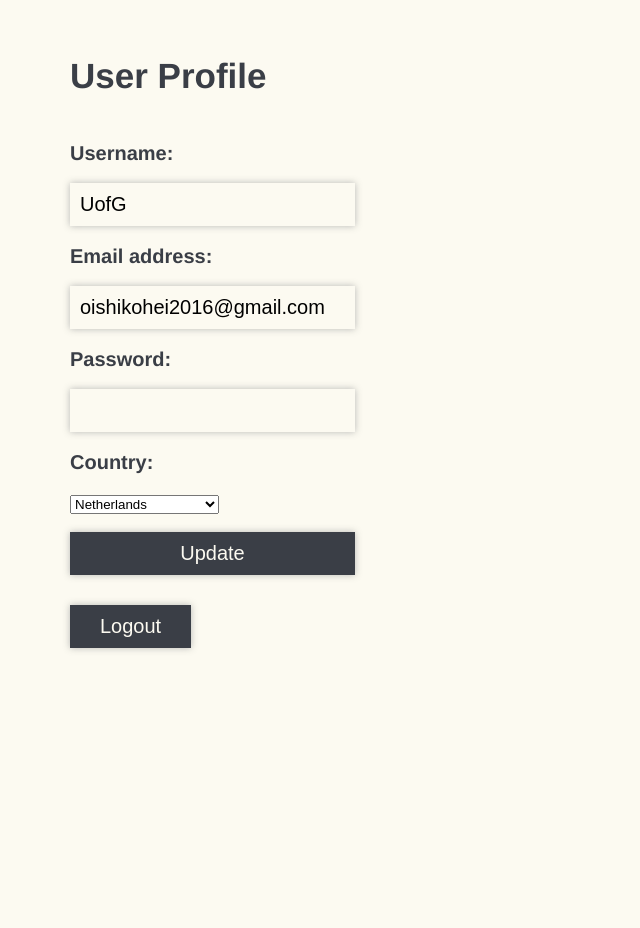
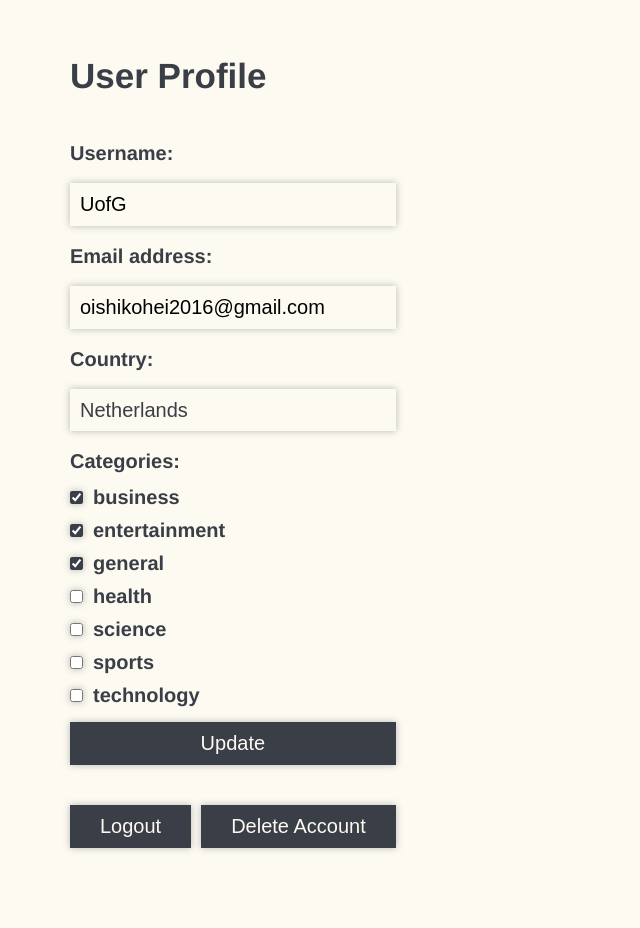
Before and after one commit to yogesh-ch-ss/briefly, a Django app: page /accounts/profile_setting in a window 1280 px wide. Shown: the part 95-1023 px from the top of the page, without its empty margins (0-640 px from the left). Before the commit the page ends 746 px from the top, so only its background shows below. Run offline with Django 5.2, Linux system fonts and the light colour scheme; a user stored in the database is signed in; data comes from the database, SQL or seed files in the repository; both versions use the stored data as it was after the commit.

Commit message:
added user authentication

```diff
--- a/briefly_app/forms.py
+++ b/briefly_app/forms.py
@@ -2,29 +2,6 @@ from django import forms
 from .models import CATEGORY_CHOICES, BrieflyUser, Category, UserCategory
 from .models import COUNTRY_CHOICES
 
-
-class BrieflyUserSignupForm(forms.ModelForm):
-    class Meta:
-        model = BrieflyUser
-        fields = ['username', 'email', 'password', 'country']
-        widgets = {
-            'password': forms.PasswordInput(),
-            'country': forms.Select(choices=COUNTRY_CHOICES),
-        }
-        widgets = {
-            'password': forms.PasswordInput(),
-        }
-        help_texts = {
-            'username': None,
-        }
-
-class BrieflyUserLoginForm(forms.ModelForm):
-    class Meta:
-        model = BrieflyUser
-        fields = ['username', 'password']
-        widgets = {
-            'password': forms.PasswordInput(),
-        }
 
 class CategoryForm(forms.Form):
     categories = forms.MultipleChoiceField(
@@ -38,3 +15,83 @@ class CategoryForm(forms.Form):
         for category_name in selected_categories:
             category = Category.objects.get(CategoryName=category_name)
             UserCategory.objects.create(UserID=user, CategoryID=category)
+
+class BrieflyUserSignupForm(forms.ModelForm):
+    password_confirmation = forms.CharField(widget=forms.PasswordInput())
+    categories = forms.MultipleChoiceField(
+        choices=CATEGORY_CHOICES,
+        widget=forms.CheckboxSelectMultiple
+    )
+
+    class Meta:
+        model = BrieflyUser
+        fields = ['username', 'email', 'password', 'password_confirmation', 'country', 'categories']
+        widgets = {
+            'password': forms.PasswordInput(),
+            'country': forms.Select(choices=COUNTRY_CHOICES),
+        }
+        initial = {
+            'country': 'YourDefaultCountryCode',  # Replace 'YourDefaultCountryCode' with the desired default country code
+        }
+        help_texts = {
+            'username': None,
+        }
+
+    def clean(self):
+        cleaned_data = super().clean()
+        password = cleaned_data.get("password")
+        password_confirmation = cleaned_data.get("password_confirmation")
+
+        if password and password_confirmation and password != password_confirmation:
+            self.add_error('password_confirmation', "Passwords do not match")
+
+        return cleaned_data
+
+    def save(self, commit=True):
+        user = super().save(commit=False)
+        user.set_password(self.cleaned_data['password'])
+        if commit:
+            user.save()
+            selected_categories = self.cleaned_data['categories']
+            for category_name in selected_categories:
+                category, created = Category.objects.get_or_create(CategoryName=category_name)
+                UserCategory.objects.create(UserID=user, CategoryID=category)
+        return user
+
+class BrieflyUserProfileForm(forms.ModelForm):
+    categories = forms.MultipleChoiceField(
+        choices=CATEGORY_CHOICES,
+        widget=forms.CheckboxSelectMultiple
+    )
+
+    class Meta:
+        model = BrieflyUser
+        fields = ['username', 'email', 'country', 'categories']
+        widgets = {
+            'country': forms.Select(choices=COUNTRY_CHOICES),
+        }
+        help_texts = {
+            'username': None,
+        }
+
+    def __init__(self, *args, **kwargs):
+        user = kwargs.pop('instance', None)
+        super().__init__(*args, **kwargs)
+        if user:
+            user_categories = UserCategory.objects.filter(UserID=user).values_list('CategoryID__CategoryName', flat=True)
+            self.fields['categories'].initial = list(user_categories)
+            self.fields['username'].initial = user.username
+            self.fields['email'].initial = user.email
+            self.fields['country'].initial = user.country
+
+
+class BrieflyUserLoginForm(forms.ModelForm):
+    class Meta:
+        model = BrieflyUser
+        fields = ['username', 'password']
+        widgets = {
+            'password': forms.PasswordInput(),
+        }
+        help_texts = {
+            'username': None,
+        }
--- a/briefly_app/templates/briefly_layout.html
+++ b/briefly_app/templates/briefly_layout.html
@@ -15,6 +15,8 @@
     </a>
   </head>
   <body class="container">
-    {% include "briefly_navbar.html" %} {% block body %} {% endblock %}
+    {% include "briefly_navbar.html" %}
+    {% block body %}
+    {% endblock %}
   </body>
 </html>
--- a/briefly_app/templates/login.html
+++ b/briefly_app/templates/login.html
@@ -8,8 +8,8 @@
       {{ user_login_form.as_p }}
       <input class="button" type="submit" value="login" />
     </form>
-    <span>if you do not have an account please signup with</span>
-    <a href="{% url 'briefly:user_signup' %}" class="button">Signup</a>
+    <span>if you do not have an account please <a href="{% url 'briefly:user_signup' %}"><b>sign up</b></a>
+    </span>
   </div>
 </div>
 {% endblock %}
--- a/briefly_app/templates/template_headlines.html
+++ b/briefly_app/templates/template_headlines.html
@@ -1,9 +1,4 @@
 {% extends "./briefly_layout.html" %} {% load static %} {% block body %}
-<div class="categories">
-  <a href="/template_headlines/template_add_category">
-    <button class="button">Edit Categories</button>
-  </a>
-</div>
 <div class="headlines">
   <div class="headlines--category">
     <h3 class="headlines--category--name">&#9724; Business</h3>
--- a/briefly_app/templates/user_profile.html
+++ b/briefly_app/templates/user_profile.html
@@ -5,13 +5,19 @@
     <form method="POST" action="{% url 'briefly:user_profile_setting' %}" enctype="multipart/form-data">
       {% csrf_token %}
       <div class="login--form--input">
-      {{ user_signup_form.as_p }}
+      {{ user_profile_form.as_p }}
       <input class="button" type="submit" value="Update" />
     </form>
   </div>
-  <form method="POST" action="{% url 'briefly:user_logout' %}" enctype="multipart/form-data">
-    {% csrf_token %}
-    <input class="button" type="submit" value="Logout" />
-  </form>
+  <div class="account--action">
+    <form method="POST" action="{% url 'briefly:user_logout' %}" enctype="multipart/form-data">
+      {% csrf_token %}
+      <input class="button" type="submit" value="Logout" />
+    </form>
+    <form method="POST" action="{% url 'briefly:user_delete_account' %}" enctype="multipart/form-data">
+      {% csrf_token %}
+      <input class="button" type="submit" value="Delete Account" />
+    </form>
+  </div>
 </div>
 {% endblock %}
--- a/briefly_app/views.py
+++ b/briefly_app/views.py
@@ -1,12 +1,12 @@
 from django.shortcuts import render, redirect
 from django.http import HttpResponse
-from briefly_app.forms import BrieflyUserSignupForm, BrieflyUserLoginForm, CategoryForm
+from briefly_app.forms import BrieflyUserSignupForm, BrieflyUserLoginForm, CategoryForm, BrieflyUserProfileForm
 from django.contrib.auth import authenticate, login
 from django.contrib.auth import logout
 from django.views.decorators.http import require_POST
 from django.contrib.auth.decorators import login_required
 
-from briefly_app.models import UserCategory
+from briefly_app.models import Category, UserCategory
 
 # Signup, Login, Logout, Signout
 # check if user is authenticated or not
@@ -18,10 +18,8 @@ def user_signup(request):
     if request.method == 'POST':
         user_signup_form = BrieflyUserSignupForm(data=request.POST)
         if user_signup_form.is_valid():
-            user = user_signup_form.save()
-            user.set_password(user.password)
-            user.save()
-            print(user)
+            user_signup_form.save()  # Save the user and related categories in one go
+            print('User created')
             # when the sign up is successful, redirect to login page
             return redirect('briefly:user_login')
         else:
@@ -30,32 +28,24 @@ def user_signup(request):
         user_signup_form = BrieflyUserSignupForm()
     return render(request, 'signup.html', {
         'user_signup_form': user_signup_form,
-        'type' : 'signup',
-        })
+    })
 
 def user_login(request):
     # if user is authenticated, redirect to top_page
     if request.user.is_authenticated:
         return redirect('briefly:top_page')
     if request.method == 'POST':
-        user_login_form = BrieflyUserLoginForm(data=request.POST)
-        if user_login_form.is_valid():
-            username = user_login_form.cleaned_data['username']
-            password = user_login_form.cleaned_data['password']
-            print(username, password)
-            user = authenticate(username=username, password=password)
-            print(user)
-            if user:
-                if user.is_active:
-                    login(request, user)
-                    return redirect('briefly:top_page')
-                else:
-                    return HttpResponse("Your account is disabled.")
+        username = request.POST.get('username')
+        password = request.POST.get('password')
+        user = authenticate(username=username, password=password)
+        if user:
+            if user.is_active:
+                login(request, user)
+                return redirect('briefly:top_page')
             else:
-                return HttpResponse("Invalid login details.")
+                return HttpResponse("Your account is disabled.")
         else:
-            print(user_login_form.errors)
-            return redirect('briefly:top_page')
+            return HttpResponse("Invalid login details.")
     else:
         user_login_form = BrieflyUserLoginForm()
         return render(request, 'login.html', {'user_login_form': user_login_form})
@@ -100,23 +90,27 @@ def user_category_preference(request):
 def user_profile_setting(request):
     user = request.user
     if request.method == 'POST':
-        user_signup_form = BrieflyUserSignupForm(request.POST, instance=user)
-        if user_signup_form.is_valid():
-            if user_signup_form.cleaned_data['username'] != user.username:
-                user.username = user_signup_form.cleaned_data['username']
-            if user_signup_form.cleaned_data['email'] != user.email:
-                user.email = user_signup_form.cleaned_data['email']
-            if user_signup_form.cleaned_data['country'] != user.country:
-                user.country = user_signup_form.cleaned_data['country']
-            user.save()
-            # login user with new credential
-            user = authenticate(email=user.email, password=user.password)
-            login(request, user)
+        # get name, email, country, and categories from the form
+        # not using is_valid() because the form is not valid when the user does not select any category
+        username = request.POST.get('username')
+        email = request.POST.get('email')
+        country = request.POST.get('country')
+        categories = request.POST.getlist('categories')
+        print(categories)
+        user.username = username
+        user.email = email
+        user.country = country
+        user.save()
+
+        UserCategory.objects.filter(UserID=user).delete()
+        for category in categories:
+            category, created = Category.objects.get_or_create(CategoryName=category)
+            UserCategory.objects.create(UserID=user, CategoryID=category)
+        return redirect('briefly:user_profile_setting')
     else:
-        user_signup_form = BrieflyUserSignupForm(instance=user)
-    return render(request, 'user_profile.html', {
-        'type' : 'update',
-        'user_signup_form': user_signup_form
+        user_profile_form = BrieflyUserProfileForm(instance=user)
+        return render(request, 'user_profile.html', {
+        'user_profile_form': user_profile_form
         })
 
 
--- a/static/css/styles.css
+++ b/static/css/styles.css
@@ -118,7 +118,7 @@ body img {
   flex-wrap: wrap;
   margin-bottom: 2rem;
 }
-.signup--form--input > input, .signup--form--input label, .login--form--input > input, .login--form--input label, .logout--form--input > input, .logout--form--input label, .profile--form--input > input, .profile--form--input label {
+.signup--form--input > p, .signup--form--input input, .signup--form--input label, .login--form--input > p, .login--form--input input, .login--form--input label, .logout--form--input > p, .logout--form--input input, .logout--form--input label, .profile--form--input > p, .profile--form--input input, .profile--form--input label {
   width: 100%;
 }
 @media (max-width: 900px) {
@@ -129,6 +129,15 @@ body img {
     align-items: center;
     flex-wrap: wrap;
   }
+}
+
+.account--action {
+  width: 100%;
+  display: flex;
+  justify-content: space-between;
+  align-items: center;
+  flex-wrap: wrap;
+  gap: 1rem;
 }
 
 .category {
@@ -366,15 +375,16 @@ input, button, label {
 }
 
 input {
-  margin: 1rem 0;
+  margin-top: 1rem;
+  margin-bottom: 1rem;
   padding: 1rem;
   background: transparent;
   border: transparent;
   box-shadow: 0 0 7px rgba(58, 62, 70, 0.35);
 }
 
-input:focus-visible {
-  border-color: #3a3e46;
+input:focus:not([type=checkbox]) {
+  outline: 2px solid #3a3e46;
 }
 
 label {
@@ -382,44 +392,24 @@ label {
   display: block;
 }
 
-input[type=checkbox] {
-  display: none;
-}
-
-.category-label {
-  padding: 1rem 2rem;
-  color: #fcfaf1;
-  background-color: #3a3e46;
-  display: inline-flex;
-  align-items: center;
-  justify-content: center;
-  background-color: transparent;
-  color: #3a3e46;
-  padding: 1rem 2rem;
-  cursor: pointer;
-  box-shadow: 0 0 7px rgba(58, 62, 70, 0.35);
-  transition: background-color 0.3s, color 0.3s;
-}
-
-input[type=checkbox]:checked + .category-label {
-  background-color: #3a3e46;
-  color: #fcfaf1;
-}
-
-.category-label :hover {
-  background-color: transparent;
-}
-
-.selectbox {
+select {
   width: 100%;
   display: inline-flex;
   align-items: center;
   position: relative;
   margin-top: 1rem;
+  margin-bottom: 1rem;
   box-shadow: 0 0 7px rgba(58, 62, 70, 0.35);
+  appearance: none;
+  padding: 1rem;
+  border: none;
+  background-color: transparent;
+  color: #3a3e46;
+  font-size: 1em;
+  cursor: pointer;
 }
 
-.selectbox::after {
+select::after {
   position: absolute;
   right: 15px;
   width: 10px;
@@ -430,18 +420,34 @@ input[type=checkbox]:checked + .category-label {
   pointer-events: none;
 }
 
-.selectbox select {
-  appearance: none;
-  padding: 1rem;
-  border: none;
-  background-color: transparent;
-  color: #3a3e46;
-  font-size: 1em;
-  cursor: pointer;
+input[type=checkbox]:checked {
+  accent-color: #3a3e46;
 }
 
-.selectbox-5 select:focus {
+select:focus {
   outline: none;
+}
+
+#id_categories {
+  width: 100%;
+  display: flex;
+  flex-direction: column;
+  justify-content: center;
+  align-items: start;
+  flex-wrap: wrap;
+}
+#id_categories div {
+  width: 100%;
+}
+#id_categories div label {
+  display: flex;
+  justify-content: start;
+  align-items: center;
+  flex-wrap: wrap;
+}
+#id_categories div label > input {
+  width: min-content;
+  margin-right: 1rem;
 }
 
 .ul {
--- a/static/scss/_components.scss
+++ b/static/scss/_components.scss
@@ -25,16 +25,19 @@
 
 // input
 input {
-  margin : 1rem 0;
-  padding: 1rem;
+  @include MarginTop1rem;
+  @include MarginBottom1rem;
+  @include Padding1rem;
   background: transparent;
   border: transparent;
   @include BoxShadow;
   // transition: border-color 0.3s ease-in-out;
 }
 // when input is clicked, change border color
-input:focus-visible {
-  border-color: $text-color;
+input:focus {
+  &:not([type="checkbox"]) {
+    outline: 2px solid $text-color;
+  }
 }
 
 label {
@@ -42,45 +45,54 @@ label {
   display: block;
 }
 
-input[type="checkbox"] {
-  display: none;
-}
+// input[type="checkbox"] {
+//   display: none;
+// }
 
-.category-label {
-  padding: 1rem 2rem;
-  color: $background-color;
-  background-color: $text-color;
-  display: inline-flex;
-  align-items: center;
-  justify-content: center;
-  background-color: transparent;
-  color: $text-color;
-  padding: 1rem 2rem;
-  cursor: pointer;
-  @include BoxShadow;
-  transition: background-color 0.3s, color 0.3s;
-}
+// .category-label {
+//   padding: 1rem 2rem;
+//   color: $background-color;
+//   background-color: $text-color;
+//   display: inline-flex;
+//   align-items: center;
+//   justify-content: center;
+//   background-color: transparent;
+//   color: $text-color;
+//   padding: 1rem 2rem;
+//   cursor: pointer;
+//   @include BoxShadow;
+//   transition: background-color 0.3s, color 0.3s;
+// }
 
-input[type="checkbox"]:checked + .category-label  {
-  background-color: $text-color;
-  color: $background-color;
-}
+// input[type="checkbox"]:checked + .category-label  {
+//   background-color: $text-color;
+//   color: $background-color;
+// }
 
-.category-label :hover {
-  background-color: transparent;
-}
+// .category-label :hover {
+//   background-color: transparent;
+// }
 
 //select
-.selectbox {
+// select
+select {
   width: 100%;
   display: inline-flex;
   align-items: center;
   position: relative;
   @include MarginTop1rem;
+  @include MarginBottom1rem;
   @include BoxShadow;
+  appearance: none;
+  padding: 1rem;
+  border: none;
+  background-color: transparent;
+  color: $text-color;
+  font-size: 1em;
+  cursor: pointer;
 }
 
-.selectbox::after {
+select::after {
   position: absolute;
   right: 15px;
   width: 10px;
@@ -91,18 +103,27 @@ input[type="checkbox"]:checked + .category-label  {
   pointer-events: none;
 }
 
-.selectbox select {
-  appearance: none;
-  padding: 1rem;
-  border: none;
-  background-color: transparent;
-  color: $text-color;
-  font-size: 1em;
-  cursor: pointer;
+input[type="checkbox"]:checked {
+  accent-color: $text-color;
 }
 
-.selectbox-5 select:focus {
+select:focus {
   outline: none;
+}
+
+#id_categories{
+  width: 100%;
+  @include ColJustifyStartFlexbox;
+  div{
+    width: 100%;
+    label{
+      @include RowJustifyStartFlexbox;
+      >input{
+        width: min-content;
+        @include MarginRight1rem;
+      }
+    }
+  }
 }
 
 // Unordered List
--- a/static/scss/_grid.scss
+++ b/static/scss/_grid.scss
@@ -73,7 +73,7 @@
             width: 100%;
             @include ColJustifyStartFlexbox;
             @include MarginBottom2rem;
-            >input, label{
+            >p, input, label{
                 width: 100%;
             }
         }
@@ -82,6 +82,12 @@
     @include smartphone{
         @include ColJustifyCenterFlexbox;
     }
+}
+
+.account--action{
+    width: 100%;
+    @include RowJustifySpaceBetweenFlexbox;
+    gap: 1rem;
 }
 
 //category grid
```
Also changed, not shown: briefly_app/models.py (+7 -2 lines), briefly_app/templates/template_top_page.html (+8 -1 lines), db.sqlite3, 1 other file.
